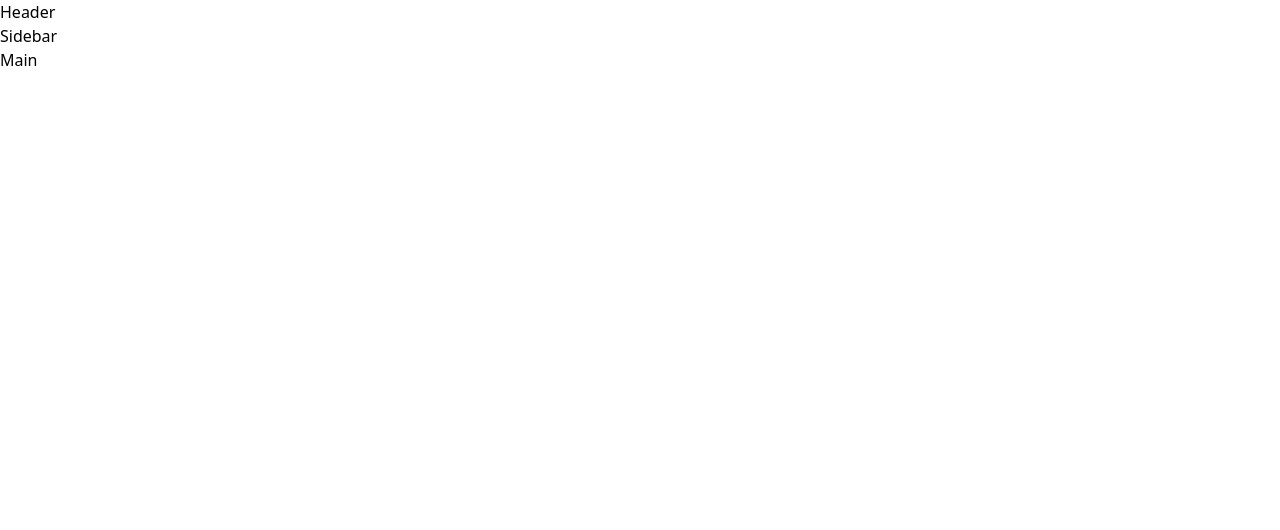
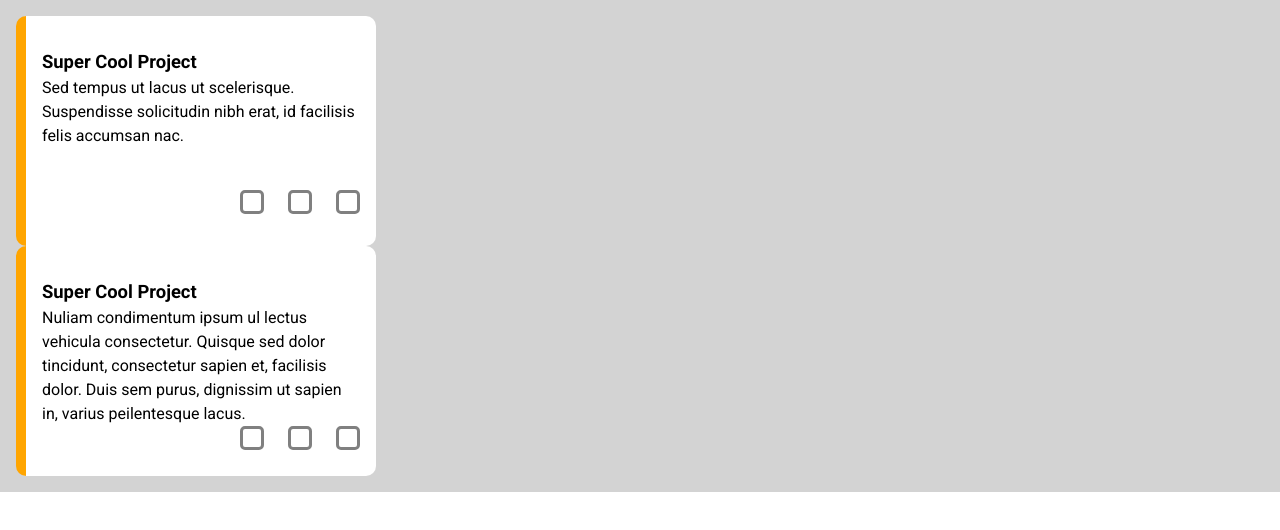
Before and after one commit to acursin/admin-dashboard, a plain HTML site: page index.html in a window 1280 px wide. Drawn offline with Linux system fonts and the light colour scheme; a web font is replaced by a local one.

```diff
--- a/css/styles.css
+++ b/css/styles.css
@@ -22,3 +22,46 @@ img {
     display: block;
     max-inline-size: 100%;
 }
+
+/* ----------------------------------- */
+
+:root {
+    font-family: "Roboto", sans-serif;
+}
+
+.icon {
+    width: 1.5rem;
+    height: 1.5rem;
+    border: 3px solid grey;
+    border-radius: 5px;
+}
+
+.content {
+    padding: 16px;
+    background: lightgray;
+}
+
+.project {
+    display: grid;
+    grid-template-rows: max-content auto max-content;
+    max-width: 360px;
+    height: 230px;
+    border-radius: 10px;
+    border-left: 10px solid orange;
+    padding: 32px 16px;
+    background-color: #fff;
+}
+
+.project__title {
+    font-size: 1.15rem;
+    font-weight: bold;
+}
+
+.project__icons {
+    align-self: end;
+    display: grid;
+    grid-template-columns: repeat(3, 1.5rem);
+    justify-content: end;
+    align-content: end;
+    gap: 1.5rem;
+}
--- a/index.html
+++ b/index.html
@@ -3,21 +3,46 @@
 <head>
     <meta charset="UTF-8">
     <meta name="viewport" content="width=device-width, initial-scale=1.0">
+    <link rel="preconnect" href="https://fonts.googleapis.com">
+    <link rel="preconnect" href="https://fonts.gstatic.com" crossorigin>
+    <link href="https://fonts.googleapis.com/css2?family=Kalnia+Glaze:wght@100..700&family=Roboto:ital,wght@0,100;0,300;0,400;0,500;0,700;0,900;1,100;1,300;1,400;1,500;1,700;1,900&display=swap" rel="stylesheet">
     <link rel="stylesheet" href="./css/modern-normalize.css">
     <link rel="stylesheet" href="./css/styles.css">
     <title>Admin Dashboard</title>
 </head>
 <body>
+    <div class="container">
         <header class="header">
-        Header
+
         </header>
 
         <section class="sidebar">
-        Sidebar
+
         </section>
 
         <main class="content">
-        Main
+            <div class="projects">
+                <div class="project">
+                    <h3 class="project__title">Super Cool Project</h3>
+                    <p class="project__text">Sed tempus ut lacus ut scelerisque. Suspendisse solicitudin nibh erat, id facilisis felis accumsan nac.</p>
+                    <div class="project__icons">
+                        <div class="icon"></div>
+                        <div class="icon"></div>
+                        <div class="icon"></div>
+                    </div>
+                </div>
+
+                <div class="project">
+                    <h3 class="project__title">Super Cool Project</h3>
+                    <p class="project__text">Nuliam condimentum ipsum ul lectus vehicula consectetur. Quisque sed dolor tincidunt, consectetur sapien et, facilisis dolor. Duis sem purus, dignissim ut sapien in, varius peilentesque lacus.</p>
+                    <div class="project__icons">
+                        <div class="icon"></div>
+                        <div class="icon"></div>
+                        <div class="icon"></div>
+                    </div>
+                </div>
+            </div>
         </main>
+    </div>
 </body>
 </html>
```
Also changed, not shown: icons/account-group.svg (added), icons/bell-ring-outline.svg (added), icons/card-account-details-outline.svg (added), icons/clock-time-three.svg (added), icons/cog.svg (added), icons/eye-plus-outline.svg (added), icons/help-box.svg (added), icons/home.svg (added), icons/magnify.svg (added), icons/message-reply.svg (added), icons/note-multiple.svg (added), icons/shield-check.svg (added), icons/source-fork.svg (added), icons/star-plus-outline.svg (added). Lines whose indentation alone changed are shown as unchanged.
